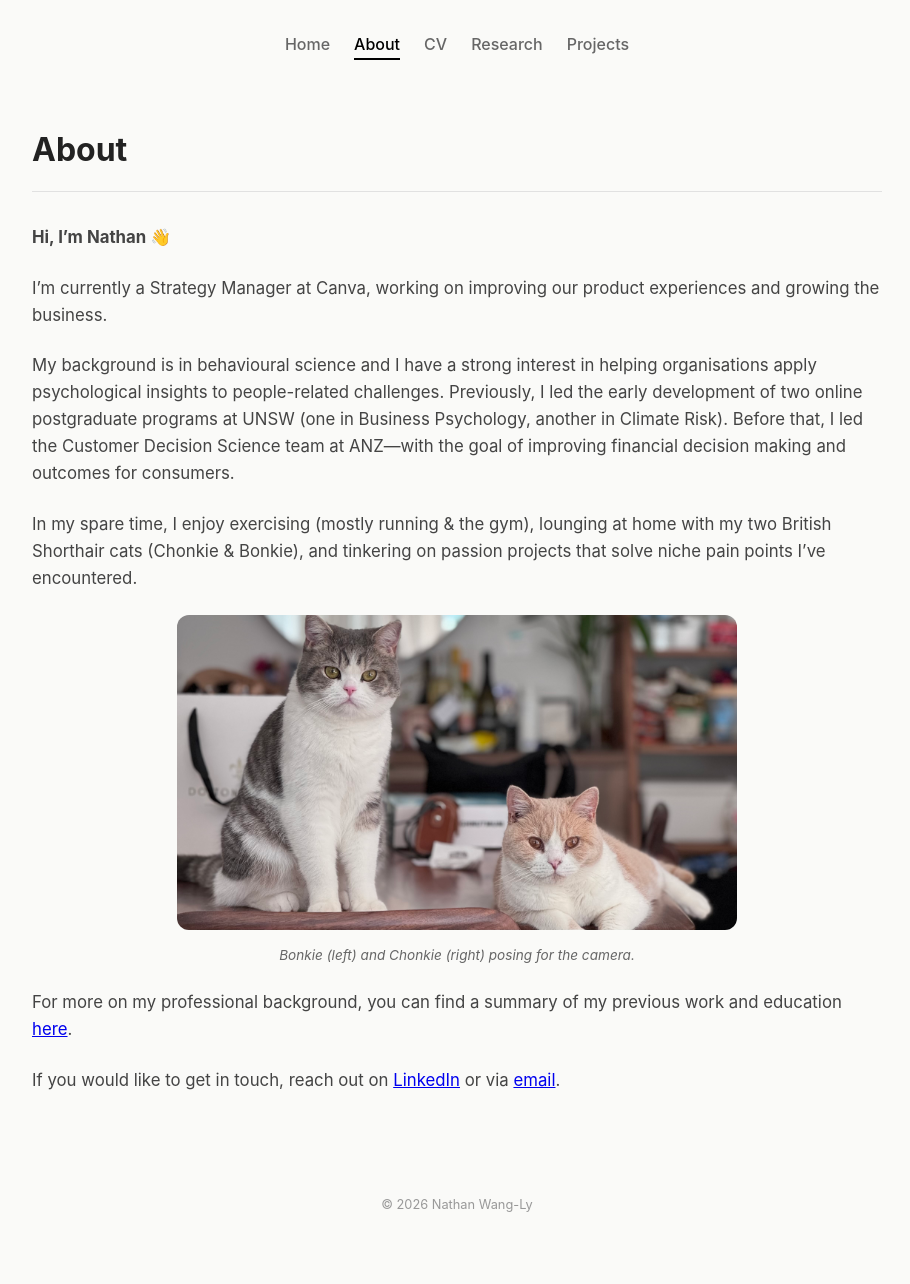
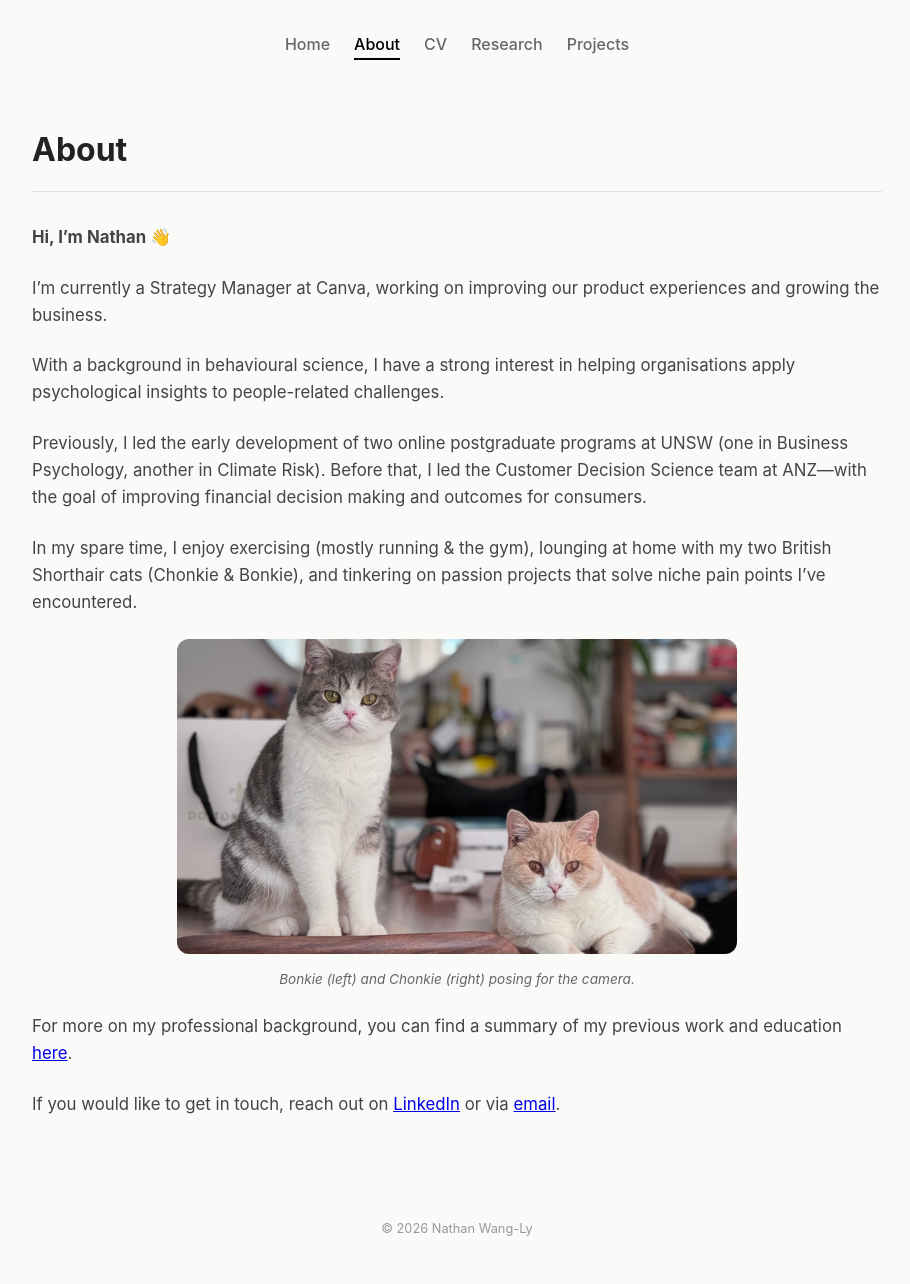
Before and after one commit to nathanwangly/nathanwangly.github.io, a Jekyll site: the page built from about.md, in a window 1280 px wide. Shown: the whole page, without its empty margins (183-1093 px from the left). Built offline with Jekyll 4.4.1, drawn with Linux system fonts in a browser that asks for light colours; before the commit the page ends 1260 px from its top, so only the background shows below that.

Commit message:
Update about bio

```diff
--- a/about.md
+++ b/about.md
@@ -7,7 +7,9 @@
 
 I'm currently a Strategy Manager at Canva, working on improving our product experiences and growing the business.
 
-My background is in behavioural science and I have a strong interest in helping organisations apply psychological insights to people-related challenges. Previously, I led the early development of two online postgraduate programs at UNSW (one in Business Psychology, another in Climate Risk). Before that, I led the Customer Decision Science team at ANZ—with the goal of improving financial decision making and outcomes for consumers.
+With a background in behavioural science, I have a strong interest in helping organisations apply psychological insights to people-related challenges.
+
+Previously, I led the early development of two online postgraduate programs at UNSW (one in Business Psychology, another in Climate Risk). Before that, I led the Customer Decision Science team at ANZ—with the goal of improving financial decision making and outcomes for consumers.
 
 In my spare time, I enjoy exercising (mostly running & the gym), lounging at home with my two British Shorthair cats (Chonkie & Bonkie), and tinkering on passion projects that solve niche pain points I've encountered.
 
```
